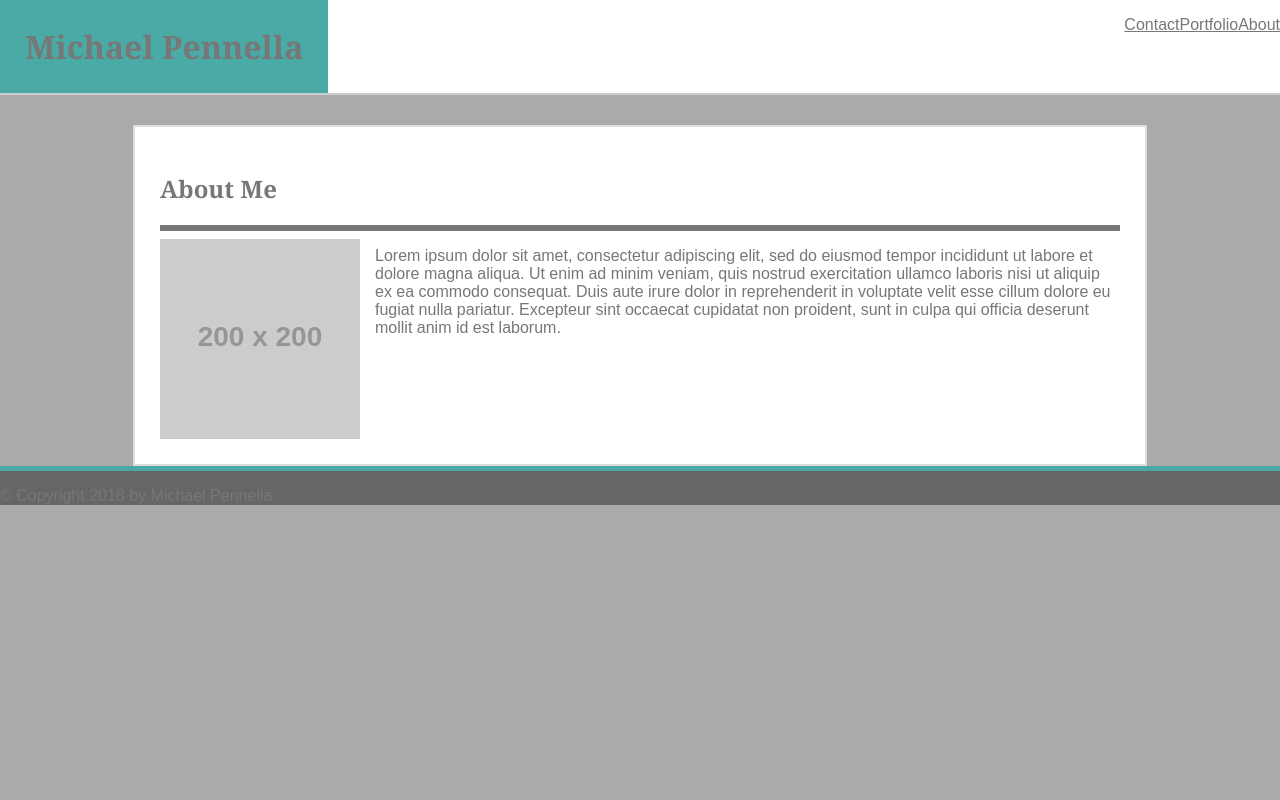
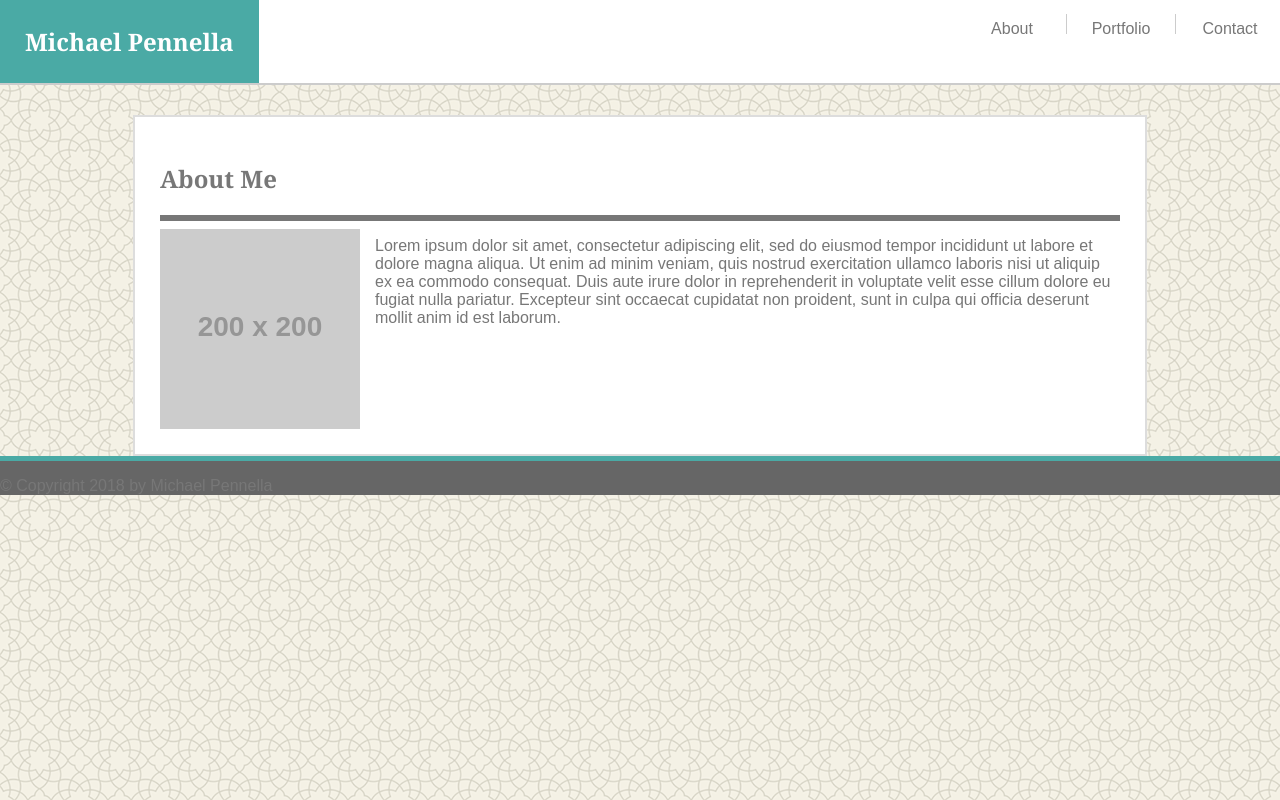
Before and after one commit to MPPennella/Basic-Portfolio, a plain HTML site: page index.html in a window 1280 px wide. Drawn offline with Linux system fonts and the light colour scheme; placeholder pictures from the web are drawn by us.

Commit message:
Formatted header nav links

```diff
--- a/assets/css/style.css
+++ b/assets/css/style.css
@@ -1,43 +1,42 @@
 body {
-    /* placeholder bg */
-    background: #aaaaaa;
+    margin: 0;
 
-    margin: 0;
+    background: #fff2e6;
+    background-image: url("../images/oriental.png");
 
     color: #777777;
 }
 
 header {
     width: 100%;
+    overflow: hidden;
+
     margin: 0;
     margin-bottom: 30px;
-    overflow: hidden;
-
-    background: #ffffff;
-
-    /* Testing BG */
-    /* background: pink; */
 
     border-bottom-style: solid;
     border-bottom-width: 2px;
     border-color: #cccccc;
+
+    background: #ffffff;
+
 }
 
 footer {
     width: 100%;
 
-    background: #666666;
     border-top-style: solid;
     border-color: #4aaaa5;
     border-top-width: 5px;
-    /* border-width: 5px; */
+
+    background: #666666;
 }
 
 h1 {
     font-family: "Georgia", Times, "Times New Roman", serif;
 }
 
-p {
+p, a {
     font-family: Arial, "Helvetica Neue", Helvetica, sans-serif;
 }
 
@@ -59,12 +58,44 @@ hr {
     background: #4aaaa5;
 
     padding: 25px;
+
+    color: #ffffff;
+    font-size: 24px;
 }
 
+.navButtons {
+    overflow: hidden;
+    float: right;
+    /* width: 450px; */
+}
 .navLink {
-    float: right;
+    display: inline-block;
+
+    height: 20px;
+    width: 60px;
+
+    padding: 20px;
+
+    text-align: center;
 }
 
+.navLink:link {
+    text-decoration: none;
+}
+.navLink:hover {
+    text-decoration: underline;
+}
+
+.separator {
+    display: inline-block;
+    height: 20px;
+    width: 0px;
+
+    border-left-style: solid;
+    border-width: 1px;
+    border-color: #cccccc;
+
+}
 .mainContent {
     width: 960px;
     margin: 0 auto;
--- a/index.html
+++ b/index.html
@@ -14,9 +14,11 @@
         <h1 class="nameplate">Michael Pennella</h1>
 
         <div class="navButtons">
-            <p class="navLink"><a href="index.html">About</a></p>
-            <p class="navLink"><a href="portfolio.html">Portfolio</a></p>
-            <p class="navLink"><a href="contact.html">Contact</a></p>
+            <a class="navLink" href="index.html">About</a>
+            <div class="separator"></div>
+            <a class="navLink" href="portfolio.html">Portfolio</a>
+            <div class="separator"></div>
+            <a class="navLink" href="contact.html">Contact</a>
         </div>
 
     </header>
```
Also changed, not shown: assets/images/oriental.png (added).
